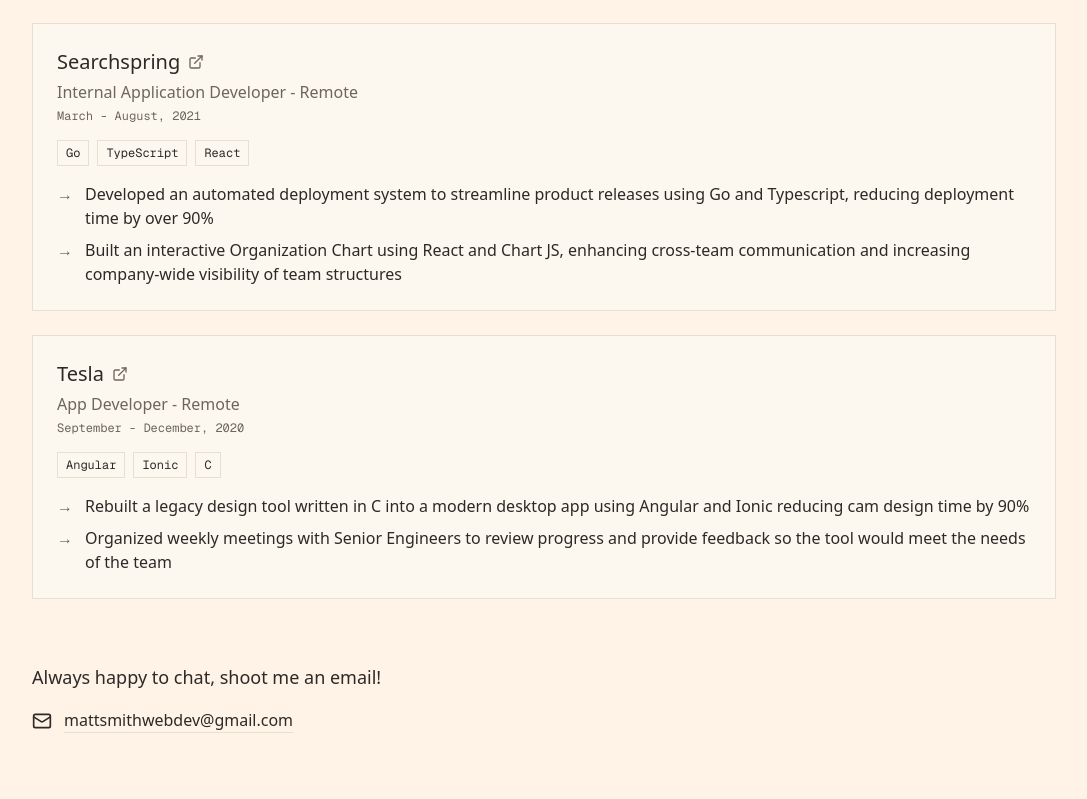
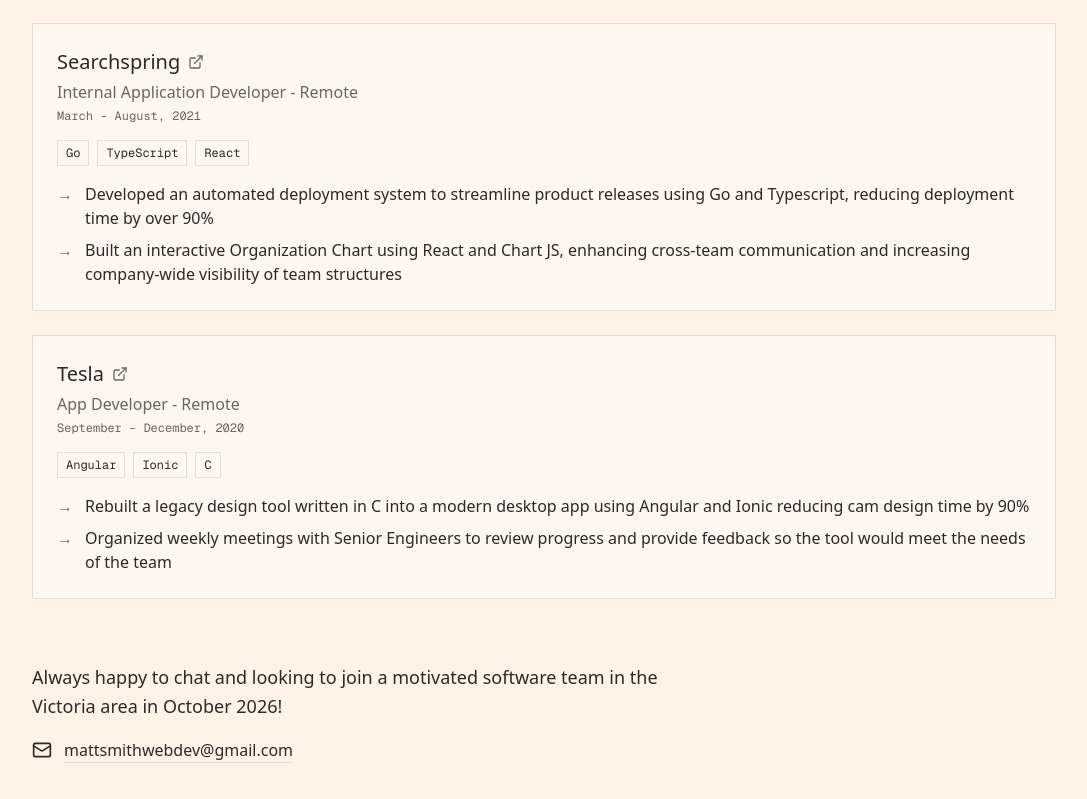
Before and after one commit to MatthewHightech/2026DevPortfolio, a Next.js app: page / in a window 1280 px wide. Shown: the part 3439-4238 px from the top of the page, without its empty margins (96-1183 px from the left). Built offline with nearby package versions, Linux system fonts and the light colour scheme.

Commit message:
new footer text

```diff
--- a/app/page.tsx
+++ b/app/page.tsx
@@ -126,7 +126,7 @@
       <section className="px-6 md:px-12 lg:px-16 py-8 max-w-6xl mx-auto">
         <div className="max-w-2xl">
           <p className="text-lg mb-4 leading-relaxed">
-            Always happy to chat, shoot me an email!
+            Always happy to chat and looking to join a motivated software team in the Victoria area in October 2026!
           </p>
 
           <div className="space-y-4 mb-16">
```
